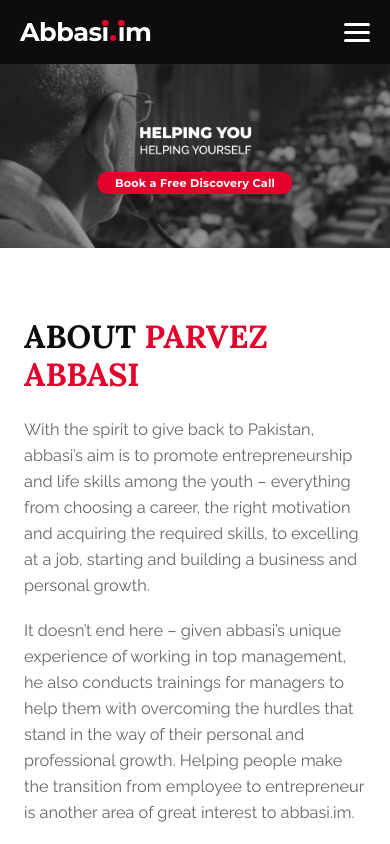
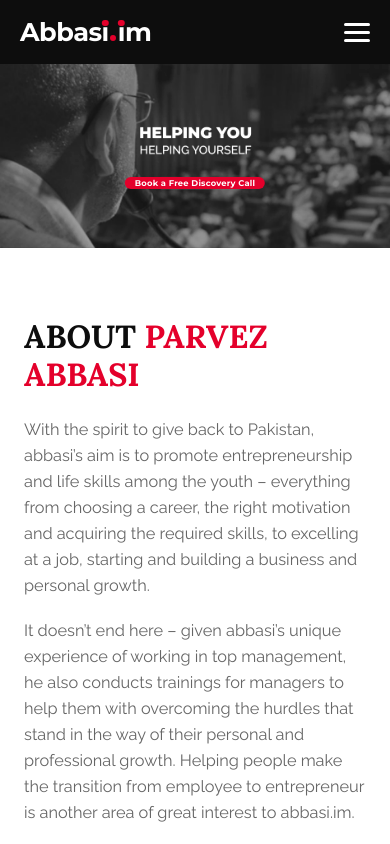
Before and after one commit to ajawad06/abbasi.im, a React (Vite) app: page / in a window 390 px wide. Shown: the top 844 px of the page. Built offline with nearby package versions, Linux system fonts and the light colour scheme; no server answers; the database is empty.

Commit message:
final touches hopefully

```diff
--- a/src/components/Hero.css
+++ b/src/components/Hero.css
@@ -65,9 +65,9 @@
     width: auto;
     height: auto;
     transform: translate(-50%, -50%);
-    padding: 8px 14px;
-    font-size: 0.7rem;
-    box-shadow: 0 0 0 3px var(--red);
+    padding: 4px 8px;
+    font-size: 0.52rem;
+    box-shadow: 0 0 0 2px var(--red);
   }
 
   .hero__book:hover {
```
